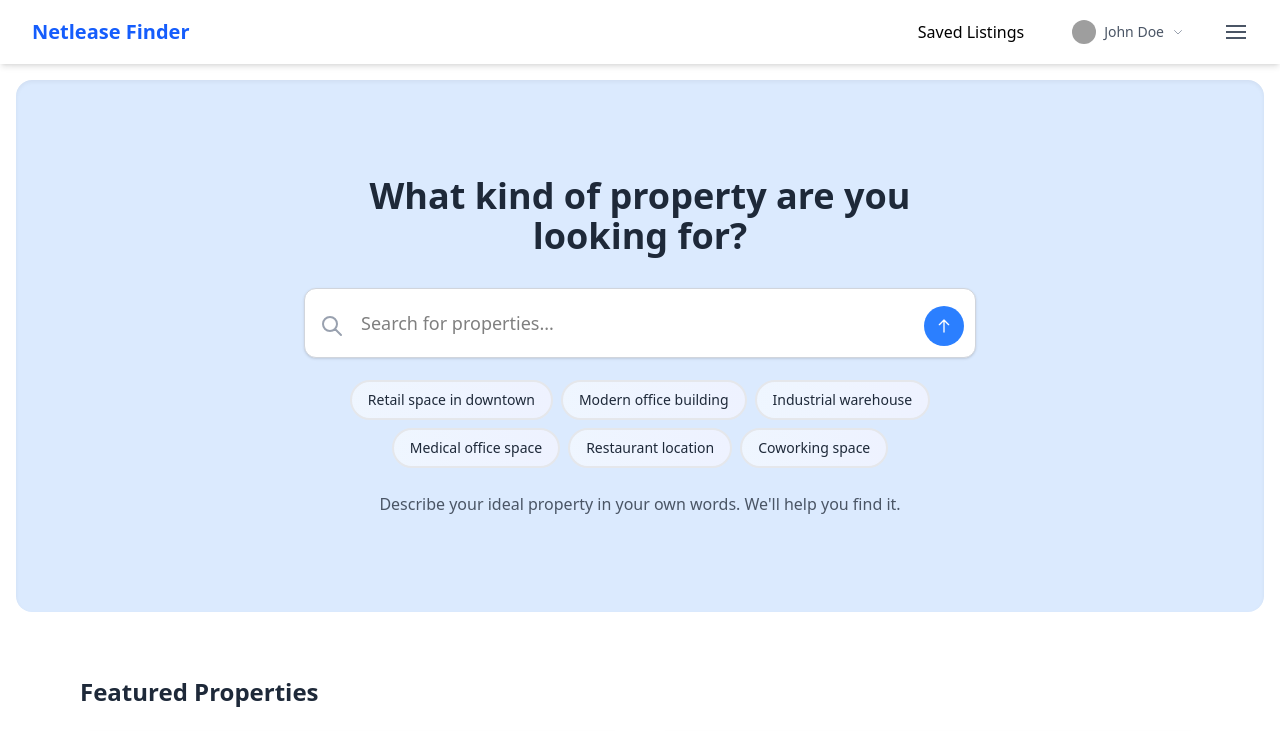
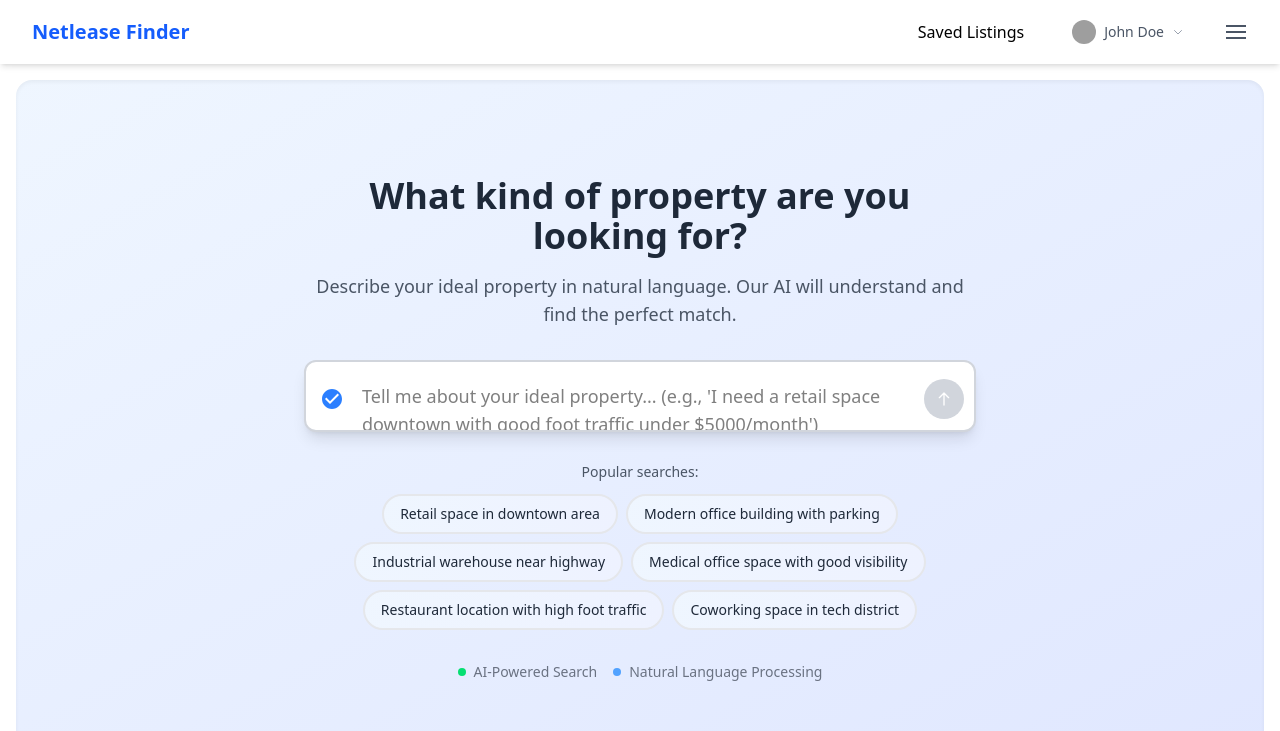
Before and after one commit to KrishivPiduri/netlease_finder, a React (Vite) app: page / in a window 1280 px wide. Shown: the top 731 px of the page. Built offline with nearby package versions, Linux system fonts and the light colour scheme; grey boxes are pictures that could not be loaded.

Commit message:
enhance PropertyPrompter with AI-driven suggestions and improved user interaction

```diff
--- a/src/App.jsx
+++ b/src/App.jsx
@@ -3,7 +3,7 @@ import { Routes, Route, useLocation } from "react-router-dom";
 import Navbar from "./Navbar";
 import Home from "./pages/Home";
 import SavedListings from "./SavedListings";
- import Settings from "./pages/Settings";
+import Settings from "./pages/Settings";
 
 function App() {
     const location = useLocation();
--- a/src/PropertyPrompter.jsx
+++ b/src/PropertyPrompter.jsx
@@ -1,72 +1,267 @@
-import React, { useState } from "react";
+import React, { useState, useEffect } from "react";
+import { useUser } from "./UserContext";
 
 const PropertyPrompter = () => {
   const [searchValue, setSearchValue] = useState("");
+  const [isTyping, setIsTyping] = useState(false);
+  const [suggestions, setSuggestions] = useState([]);
+  const [showAIResponse, setShowAIResponse] = useState(false);
+  const { settings } = useUser();
 
-  const recommendations = [
-    "Retail space in downtown",
-    "Modern office building",
-    "Industrial warehouse",
-    "Medical office space",
-    "Restaurant location",
-    "Coworking space"
+  const baseRecommendations = [
+    "Retail space in downtown area",
+    "Modern office building with parking",
+    "Industrial warehouse near highway",
+    "Medical office space with good visibility",
+    "Restaurant location with high foot traffic",
+    "Coworking space in tech district"
   ];
+
+  const intelligentSuggestions = {
+    "retail": [
+      "Ground floor retail with street visibility",
+      "Shopping center anchor space",
+      "Pop-up retail location",
+      "Retail space with drive-through capability"
+    ],
+    "office": [
+      "Class A office building",
+      "Medical office building",
+      "Flexible office space",
+      "Executive suites with shared amenities"
+    ],
+    "warehouse": [
+      "Distribution center with loading docks",
+      "Climate-controlled storage facility",
+      "Manufacturing space with high ceilings",
+      "Flex warehouse with office component"
+    ],
+    "restaurant": [
+      "Full-service restaurant with liquor license",
+      "Quick-service restaurant location",
+      "Food court space in mall",
+      "Drive-through restaurant pad"
+    ],
+    "medical": [
+      "Outpatient medical facility",
+      "Dental office space",
+      "Urgent care center location",
+      "Medical lab space"
+    ]
+  };
+
+  const aiResponses = [
+    "I'm analyzing your requirements...",
+    "Based on your preferences, I'm finding properties that match...",
+    "Let me search for properties in your preferred price range...",
+    "Considering your location and budget preferences...",
+    "I found several options that might interest you..."
+  ];
+
+  // Generate dynamic suggestions based on input
+  useEffect(() => {
+    if (searchValue.length > 2) {
+      setIsTyping(true);
+      const timer = setTimeout(() => {
+        const input = searchValue.toLowerCase();
+        let newSuggestions = [];
+
+        // Find relevant suggestions based on keywords
+        Object.keys(intelligentSuggestions).forEach(category => {
+          if (input.includes(category)) {
+            newSuggestions = [...newSuggestions, ...intelligentSuggestions[category]];
+          }
+        });
+
+        // Add location-based suggestions
+        if (input.includes("downtown") || input.includes("city")) {
+          newSuggestions.push("Urban mixed-use development");
+          newSuggestions.push("High-rise office space");
+        }
+
+        if (input.includes("suburb") || input.includes("residential")) {
+          newSuggestions.push("Neighborhood shopping center");
+          newSuggestions.push("Strip mall anchor space");
+        }
+
+        // Add budget-based suggestions if we have user preferences
+        if (settings?.currency && settings?.priceRange) {
+          const currency = settings.currency === 'USD' ? '$' : settings.currency === 'EUR' ? '€' : '£';
+          if (settings.priceRange.max < 1000000) {
+            newSuggestions.push(`Affordable ${input} under ${currency}${settings.priceRange.max.toLocaleString()}`);
+          }
+        }
+
+        // Fallback to general suggestions if no specific matches
+        if (newSuggestions.length === 0) {
+          newSuggestions = baseRecommendations.filter(rec =>
+            rec.toLowerCase().includes(input) ||
+            input.split(' ').some(word => rec.toLowerCase().includes(word))
+          );
+        }
+
+        setSuggestions(newSuggestions.slice(0, 6));
+        setIsTyping(false);
+      }, 800);
+
+      return () => clearTimeout(timer);
+    } else {
+      setSuggestions([]);
+      setIsTyping(false);
+    }
+  }, [searchValue, settings]);
+
+  const handleSearch = () => {
+    if (searchValue.trim()) {
+      setShowAIResponse(true);
+      // Simulate AI processing
+      setTimeout(() => {
+        setShowAIResponse(false);
+        // Here you would typically trigger the actual search
+        console.log("Searching for:", searchValue);
+      }, 2000);
+    }
+  };
 
   const handleRecommendationClick = (recommendation) => {
     setSearchValue(recommendation);
+    setSuggestions([]);
+  };
+
+  const handleKeyPress = (e) => {
+    if (e.key === 'Enter' && !e.shiftKey) {
+      e.preventDefault();
+      handleSearch();
+    }
   };
 
   return (
-    <section className="w-full bg-blue-100 shadow-inner py-24 px-4 rounded-2xl">
+    <section className="w-full bg-gradient-to-br from-blue-50 to-indigo-100 shadow-inner py-24 px-4 rounded-2xl">
       <div className="max-w-2xl mx-auto text-center">
-        <h1 className="text-4xl font-extrabold mb-8 text-gray-800">What kind of property are you looking for?</h1>
+        <h1 className="text-4xl font-extrabold mb-4 text-gray-800">
+          What kind of property are you looking for?
+        </h1>
+        <p className="text-lg text-gray-600 mb-8">
+          Describe your ideal property in natural language. Our AI will understand and find the perfect match.
+        </p>
+
         <div className="flex justify-center">
           <div className="relative w-full">
+            {/* AI Icon */}
             <div className="absolute left-4 top-1/2 transform -translate-y-1/2 z-10">
-              <svg className="w-6 h-6 text-gray-400" fill="none" stroke="currentColor" viewBox="0 0 24 24">
-                <path strokeLinecap="round" strokeLinejoin="round" strokeWidth={2} d="M21 21l-6-6m2-5a7 7 0 11-14 0 7 7 0 0114 0z" />
+              <div className="w-6 h-6 text-blue-500 relative">
+                <svg className={`w-6 h-6 ${isTyping ? 'animate-pulse' : ''}`} fill="currentColor" viewBox="0 0 24 24">
+                  <path d="M12 2C6.48 2 2 6.48 2 12s4.48 10 10 10 10-4.48 10-10S17.52 2 12 2zm-2 15l-5-5 1.41-1.41L10 14.17l7.59-7.59L19 8l-9 9z"/>
                 </svg>
+                {isTyping && (
+                  <div className="absolute -top-1 -right-1 w-3 h-3 bg-blue-500 rounded-full animate-ping"></div>
+                )}
               </div>
+            </div>
+
             <textarea
               value={searchValue}
               onChange={(e) => setSearchValue(e.target.value)}
-              placeholder="Search for properties..."
+              onKeyPress={handleKeyPress}
+              placeholder="Tell me about your ideal property... (e.g., 'I need a retail space downtown with good foot traffic under $5000/month')"
               rows={1}
-              className="w-full pl-14 pr-16 py-5 text-lg border border-gray-300 rounded-xl shadow-sm focus:outline-none focus:ring-2 focus:ring-blue-500 focus:border-blue-500 bg-white transition-all duration-200 resize-none overflow-hidden"
+              className="w-full pl-14 pr-16 py-5 text-lg border-2 border-gray-300 rounded-xl shadow-lg focus:outline-none focus:ring-2 focus:ring-blue-500 focus:border-blue-500 bg-white transition-all duration-200 resize-none overflow-hidden hover:shadow-xl"
               style={{ minHeight: '64px' }}
               onInput={(e) => {
                 e.target.style.height = 'auto';
                 e.target.style.height = Math.min(e.target.scrollHeight, 120) + 'px';
               }}
             />
-            <button className="absolute right-3 top-1/2 transform -translate-y-1/2 w-10 h-10 bg-blue-500 hover:bg-blue-600 rounded-full flex items-center justify-center transition-colors duration-200 cursor-pointer">
-              <svg
-                className="w-4 h-4 text-white"
-                fill="none"
-                stroke="currentColor"
-                viewBox="0 0 24 24"
+
+            <button
+              onClick={handleSearch}
+              disabled={!searchValue.trim()}
+              className={`absolute right-3 top-1/2 transform -translate-y-1/2 w-10 h-10 rounded-full flex items-center justify-center transition-all duration-200 cursor-pointer ${
+                searchValue.trim()
+                  ? 'bg-blue-500 hover:bg-blue-600 hover:scale-110'
+                  : 'bg-gray-300 cursor-not-allowed'
+              }`}
             >
+              {showAIResponse ? (
+                <div className="w-4 h-4 border-2 border-white border-t-transparent rounded-full animate-spin"></div>
+              ) : (
+                <svg className="w-4 h-4 text-white" fill="none" stroke="currentColor" viewBox="0 0 24 24">
                   <path strokeLinecap="round" strokeLinejoin="round" strokeWidth={2} d="M5 10l7-7m0 0l7 7m-7-7v18" />
                 </svg>
+              )}
             </button>
           </div>
         </div>
 
-        {!searchValue && (
-          <div className="mt-4 flex flex-wrap justify-center gap-2">
-            {recommendations.map((recommendation, index) => (
+        {/* AI Response Indicator */}
+        {showAIResponse && (
+          <div className="mt-4 p-4 bg-blue-50 border border-blue-200 rounded-lg">
+            <div className="flex items-center justify-center space-x-2">
+              <div className="w-2 h-2 bg-blue-500 rounded-full animate-bounce"></div>
+              <div className="w-2 h-2 bg-blue-500 rounded-full animate-bounce" style={{animationDelay: '0.1s'}}></div>
+              <div className="w-2 h-2 bg-blue-500 rounded-full animate-bounce" style={{animationDelay: '0.2s'}}></div>
+            </div>
+            <p className="text-blue-700 mt-2">{aiResponses[Math.floor(Math.random() * aiResponses.length)]}</p>
+          </div>
+        )}
+
+        {/* Smart Suggestions */}
+        {isTyping && (
+          <div className="mt-4 p-3 bg-yellow-50 border border-yellow-200 rounded-lg">
+            <div className="flex items-center justify-center">
+              <div className="animate-spin rounded-full h-4 w-4 border-b-2 border-blue-500 mr-2"></div>
+              <span className="text-sm text-gray-600">AI is analyzing your request...</span>
+            </div>
+          </div>
+        )}
+
+        {/* Dynamic Suggestions */}
+        {suggestions.length > 0 && !isTyping && (
+          <div className="mt-4">
+            <p className="text-sm text-gray-600 mb-2">💡 AI Suggestions based on your input:</p>
+            <div className="flex flex-wrap justify-center gap-2">
+              {suggestions.map((suggestion, index) => (
+                <button
+                  key={index}
+                  onClick={() => handleRecommendationClick(suggestion)}
+                  className="px-3 py-2 text-sm bg-gradient-to-r from-green-50 to-blue-50 border-2 border-green-200 rounded-full hover:from-green-100 hover:to-blue-100 hover:border-green-400 hover:shadow-md transition-all duration-200 text-gray-700 cursor-pointer"
+                >
+                  <span className="mr-1">🎯</span>
+                  {suggestion}
+                </button>
+              ))}
+            </div>
+          </div>
+        )}
+
+        {/* Default Recommendations */}
+        {!searchValue && !isTyping && (
+          <div className="mt-6">
+            <p className="text-sm text-gray-600 mb-3">Popular searches:</p>
+            <div className="flex flex-wrap justify-center gap-2">
+              {baseRecommendations.map((recommendation, index) => (
                 <button
                   key={index}
                   onClick={() => handleRecommendationClick(recommendation)}
-                className="px-4 py-2 text-sm bg-gradient-to-r from-blue-50 to-indigo-50 border border-gray-200 rounded-full hover:from-blue-100 hover:to-indigo-100 hover:border-blue-500 border-2 hover:shadow-lg hover:font-bold transition-all duration-200 text-gray-800 font-normal cursor-pointer"
+                  className="px-4 py-2 text-sm bg-gradient-to-r from-blue-50 to-indigo-50 border-2 border-gray-200 rounded-full hover:from-blue-100 hover:to-indigo-100 hover:border-blue-400 hover:shadow-lg hover:scale-105 transition-all duration-200 text-gray-800 cursor-pointer"
                 >
                   {recommendation}
                 </button>
               ))}
             </div>
+          </div>
         )}
 
-        <p className="mt-6 text-gray-600 text-base">Describe your ideal property in your own words. We'll help you find it.</p>
+        <div className="mt-8 flex items-center justify-center space-x-4 text-sm text-gray-500">
+          <span className="flex items-center">
+            <span className="w-2 h-2 bg-green-400 rounded-full mr-2"></span>
+            AI-Powered Search
+          </span>
+          <span className="flex items-center">
+            <span className="w-2 h-2 bg-blue-400 rounded-full mr-2"></span>
+            Natural Language Processing
+          </span>
+        </div>
       </div>
     </section>
   );
```
Lines whose indentation alone changed are shown as unchanged.
